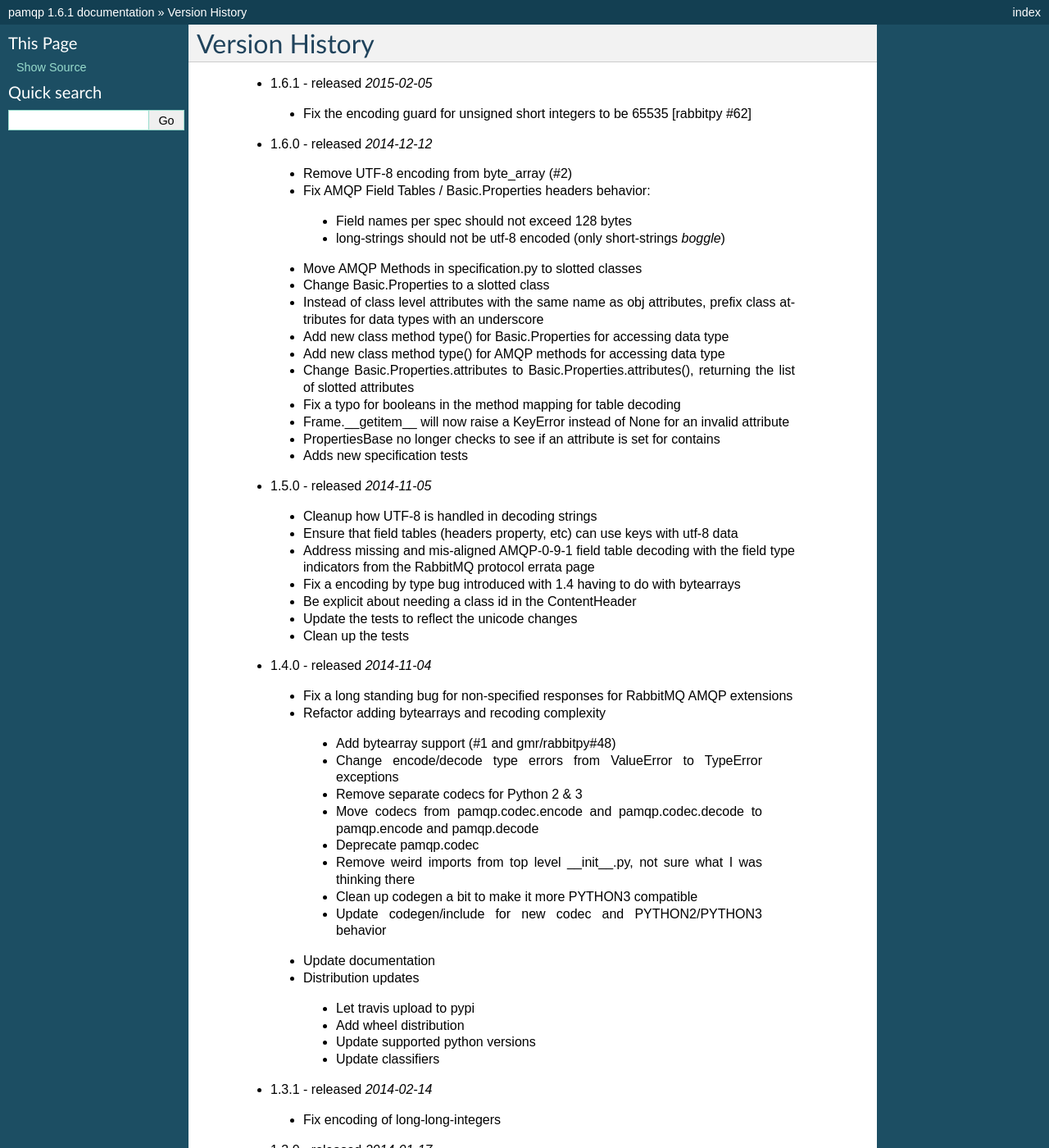
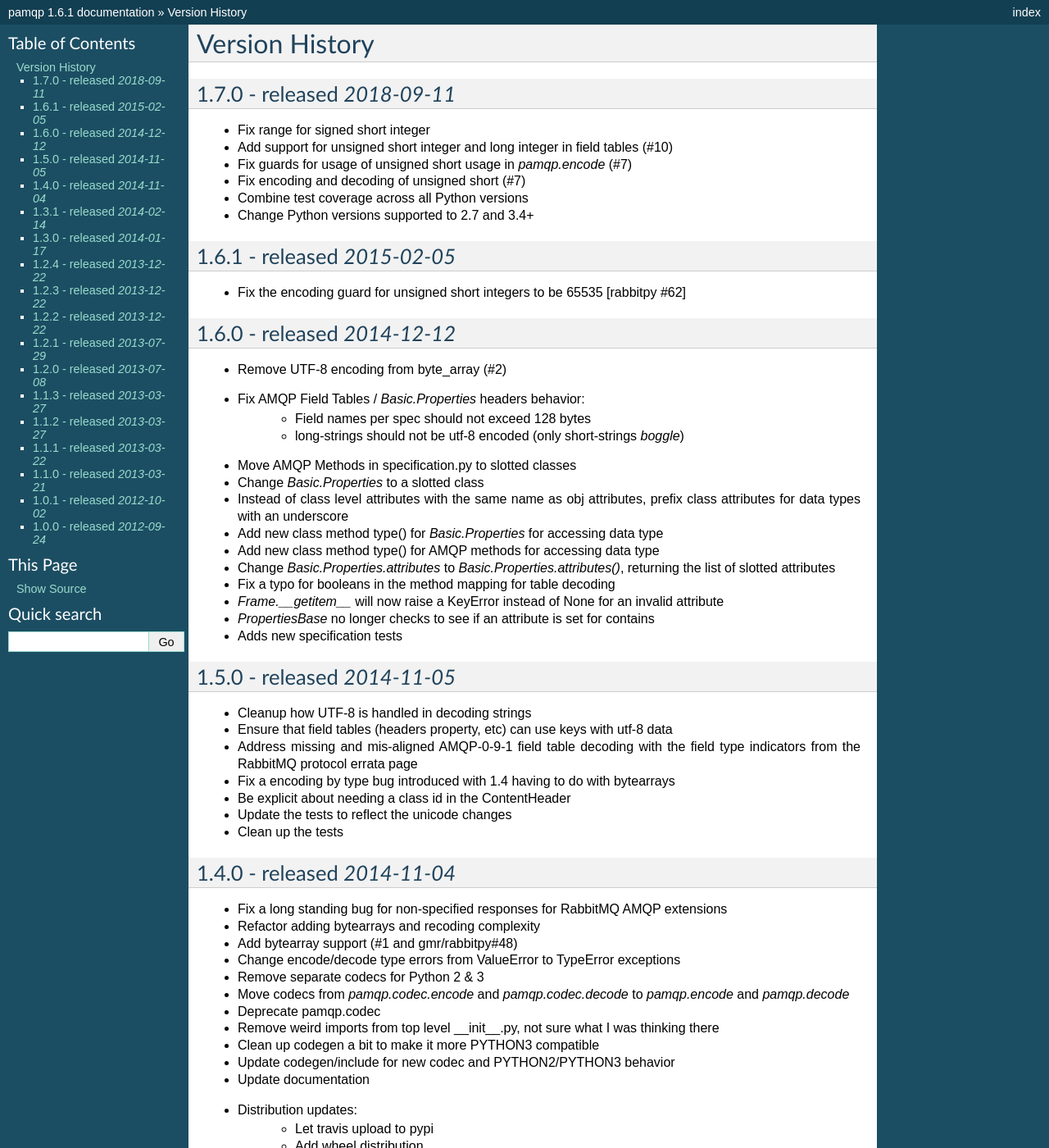
Before and after one commit to gmr/pamqp, a Sphinx documentation site: the page built from docs/history.rst, in a window 1280 px wide and 1400 px high. Shown: the whole window at 82% size. Built offline with Sphinx 7.4.7, drawn with Linux system fonts in a browser that asks for light colours.

Commit message:
Version history updates

```diff
--- a/docs/history.rst
+++ b/docs/history.rst
@@ -1,72 +1,115 @@
 Version History
----------------
- - 1.6.1 - released *2015-02-05*
-  - Fix the encoding guard for unsigned short integers to be 65535 [rabbitpy #62]
- - 1.6.0 - released *2014-12-12*
-  - Remove UTF-8 encoding from byte_array (#2)
-  - Fix AMQP Field Tables / Basic.Properties headers behavior:
-   - Field names per spec should not exceed 128 bytes
-   - long-strings should not be utf-8 encoded (only short-strings *boggle*)
-  - Move AMQP Methods in specification.py to slotted classes
-  - Change Basic.Properties to a slotted class
-  - Instead of class level attributes with the same name as obj attributes, prefix class attributes for data types with an underscore
-  - Add new class method type() for Basic.Properties for accessing data type
-  - Add new class method type() for AMQP methods for accessing data type
-  - Change Basic.Properties.attributes to Basic.Properties.attributes(), returning the list of slotted attributes
-  - Fix a typo for booleans in the method mapping for table decoding
-  - Frame.__getitem__ will now raise a KeyError instead of None for an invalid attribute
-  - PropertiesBase no longer checks to see if an attribute is set for contains
-  - Adds new specification tests
- - 1.5.0 - released *2014-11-05*
-  - Cleanup how UTF-8 is handled in decoding strings
-  - Ensure that field tables (headers property, etc) can use keys with utf-8 data
-  - Address missing and mis-aligned AMQP-0-9-1 field table decoding with the field type indicators from the RabbitMQ protocol errata page
-  - Fix a encoding by type bug introduced with 1.4 having to do with bytearrays
-  - Be explicit about needing a class id in the ContentHeader
-  - Update the tests to reflect the unicode changes
-  - Clean up the tests
- - 1.4.0 - released *2014-11-04*
-  - Fix a long standing bug for non-specified responses for RabbitMQ AMQP extensions
-  - Refactor adding bytearrays and recoding complexity
-   - Add bytearray support (#1 and gmr/rabbitpy#48)
-   - Change encode/decode type errors from ValueError to TypeError exceptions
-   - Remove separate codecs for Python 2 & 3
-   - Move codecs from pamqp.codec.encode and pamqp.codec.decode to pamqp.encode and pamqp.decode
-   - Deprecate pamqp.codec
-   - Remove weird imports from top level __init__.py, not sure what I was thinking there
-   - Clean up codegen a bit to make it more PYTHON3 compatible
-   - Update codegen/include for new codec and PYTHON2/PYTHON3 behavior
-  - Update documentation
-  - Distribution updates
-   - Let travis upload to pypi
-   - Add wheel distribution
-   - Update supported python versions
-   - Update classifiers
- - 1.3.1 - released *2014-02-14*
-  - Fix encoding of long-long-integers
- - 1.3.0 - released *2014-01-17*
-  - Remove support for short strings in field tables
- - 1.2.4 - released *2013-12-22*
-  - Add short-short-int support
- - 1.2.3 - released *2013-12-22*
-  - Fix distribution requirements
- - 1.2.2 - released *2013-12-22*
-  - Add decimal data type support
- - 1.2.1 - released *2013-07-29*
-  - Fix Confirm.Select definition
- - 1.2.0 - released *2013-07-08*
-  - Add support for Connection.Blocked, Connection.Unblocked
-  - Add documentation to specification.py in the codegen process
- - 1.1.3 - released *2013-03-27*
-  - Fix exception creation
- - 1.1.2 - released *2013-03-27*
-  - Add Confirm.Select, Confirm.SelectOk
- - 1.1.1 - released *2013-03-22*
-  - Remove debugging print statements (eek)
- - 1.1.0 - released *2013-03-21*
-  - Add Python 3.3 support
- - 1.0.1 - released *2012-10-02*
-  - Address Unicode issues
-  - Add void support in table arrays
- - 1.0.0 - released *2012-09-24*
-  - Initial version
+===============
+
+1.7.0 - released *2018-09-11*
+-----------------------------
+- Fix range for signed short integer
+- Add support for unsigned short integer and long integer in field tables  (#10)
+- Fix guards for usage of unsigned short usage in `pamqp.encode` (#7)
+- Fix encoding and decoding of unsigned short (#7)
+- Combine test coverage across all Python versions
+- Change Python versions supported to 2.7 and 3.4+
+
+1.6.1 - released *2015-02-05*
+-----------------------------
+- Fix the encoding guard for unsigned short integers to be 65535 [rabbitpy #62]
+
+1.6.0 - released *2014-12-12*
+-----------------------------
+- Remove UTF-8 encoding from byte_array (#2)
+- Fix AMQP Field Tables / `Basic.Properties` headers behavior:
+    - Field names per spec should not exceed 128 bytes
+    - long-strings should not be utf-8 encoded (only short-strings *boggle*)
+- Move AMQP Methods in specification.py to slotted classes
+- Change `Basic.Properties` to a slotted class
+- Instead of class level attributes with the same name as obj attributes, prefix class attributes for data types with an underscore
+- Add new class method type() for `Basic.Properties` for accessing data type
+- Add new class method type() for AMQP methods for accessing data type
+- Change `Basic.Properties.attributes` to `Basic.Properties.attributes()`, returning the list of slotted attributes
+- Fix a typo for booleans in the method mapping for table decoding
+- `Frame.__getitem__` will now raise a KeyError instead of None for an invalid attribute
+- `PropertiesBase` no longer checks to see if an attribute is set for contains
+- Adds new specification tests
+
+1.5.0 - released *2014-11-05*
+-----------------------------
+- Cleanup how UTF-8 is handled in decoding strings
+- Ensure that field tables (headers property, etc) can use keys with utf-8 data
+- Address missing and mis-aligned AMQP-0-9-1 field table decoding with the field type indicators from the RabbitMQ protocol errata page
+- Fix a encoding by type bug introduced with 1.4 having to do with bytearrays
+- Be explicit about needing a class id in the ContentHeader
+- Update the tests to reflect the unicode changes
+- Clean up the tests
+
+1.4.0 - released *2014-11-04*
+-----------------------------
+- Fix a long standing bug for non-specified responses for RabbitMQ AMQP extensions
+- Refactor adding bytearrays and recoding complexity
+- Add bytearray support (#1 and gmr/rabbitpy#48)
+- Change encode/decode type errors from ValueError to TypeError exceptions
+- Remove separate codecs for Python 2 & 3
+- Move codecs from `pamqp.codec.encode` and `pamqp.codec.decode` to `pamqp.encode` and `pamqp.decode`
+- Deprecate pamqp.codec
+- Remove weird imports from top level __init__.py, not sure what I was thinking there
+- Clean up codegen a bit to make it more PYTHON3 compatible
+- Update codegen/include for new codec and PYTHON2/PYTHON3 behavior
+- Update documentation
+- Distribution updates:
+    - Let travis upload to pypi
+    - Add wheel distribution
+    - Update supported python versions
+    - Update classifiers
+
+1.3.1 - released *2014-02-14*
+-----------------------------
+- Fix encoding of long-long-integers
+
+1.3.0 - released *2014-01-17*
+-----------------------------
+- Remove support for short strings in field tables
+
+1.2.4 - released *2013-12-22*
+-----------------------------
+- Add short-short-int support
+
+1.2.3 - released *2013-12-22*
+-----------------------------
+- Fix distribution requirements
+
+1.2.2 - released *2013-12-22*
+-----------------------------
+- Add decimal data type support
+
+1.2.1 - released *2013-07-29*
+-----------------------------
+- Fix Confirm.Select definition
+
+1.2.0 - released *2013-07-08*
+-----------------------------
+- Add support for Connection.Blocked, Connection.Unblocked
+- Add documentation to specification.py in the codegen process
+
+1.1.3 - released *2013-03-27*
+-----------------------------
+- Fix exception creation
+
+1.1.2 - released *2013-03-27*
+-----------------------------
+- Add Confirm.Select, Confirm.SelectOk
+
+1.1.1 - released *2013-03-22*
+-----------------------------
+- Remove debugging print statements (eek)
+
+1.1.0 - released *2013-03-21*
+-----------------------------
+- Add Python 3.3 support
+
+1.0.1 - released *2012-10-02*
+-----------------------------
+- Address Unicode issues
+- Add void support in table arrays
+
+1.0.0 - released *2012-09-24*
+-----------------------------
+- Initial version
```
